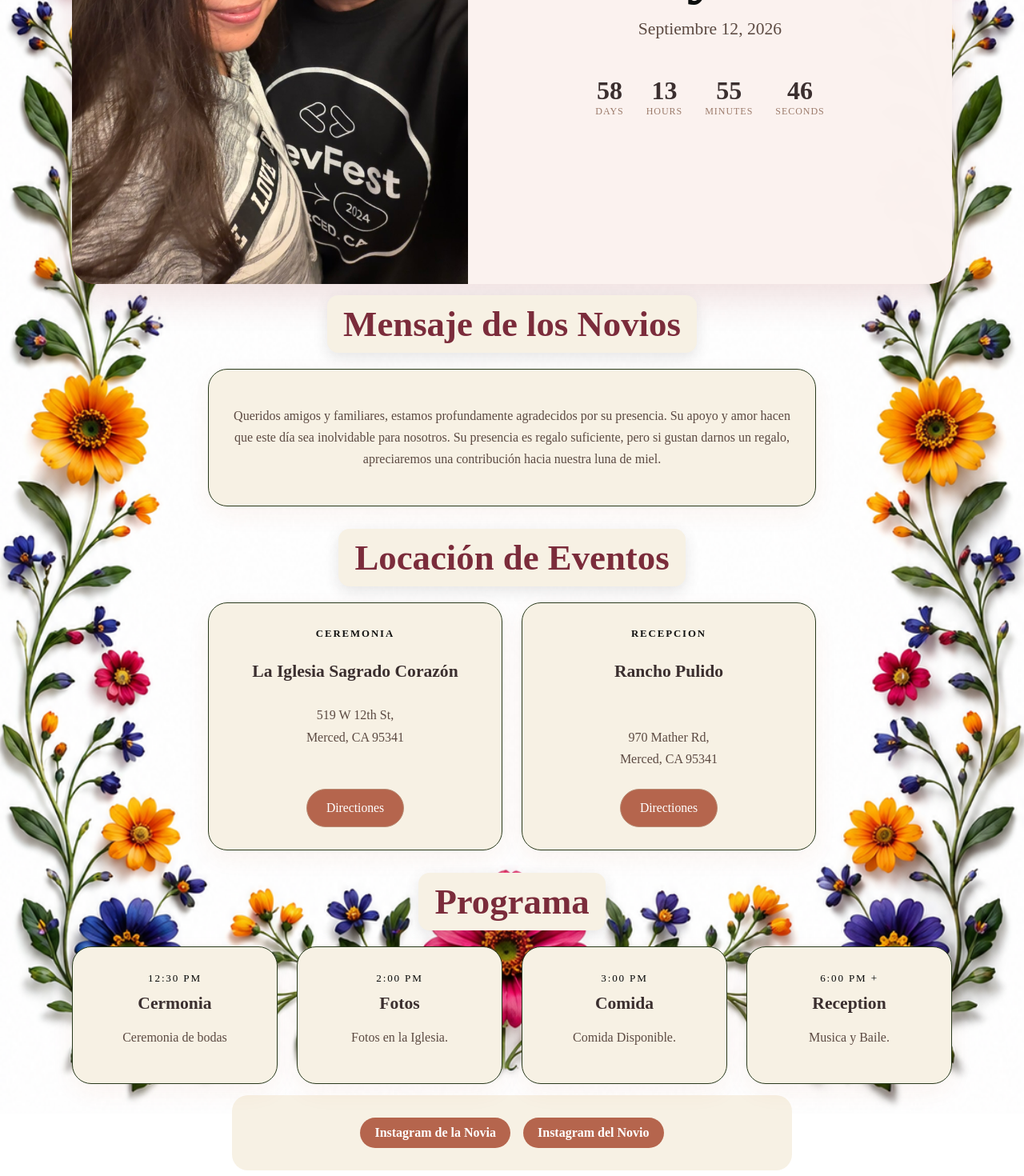
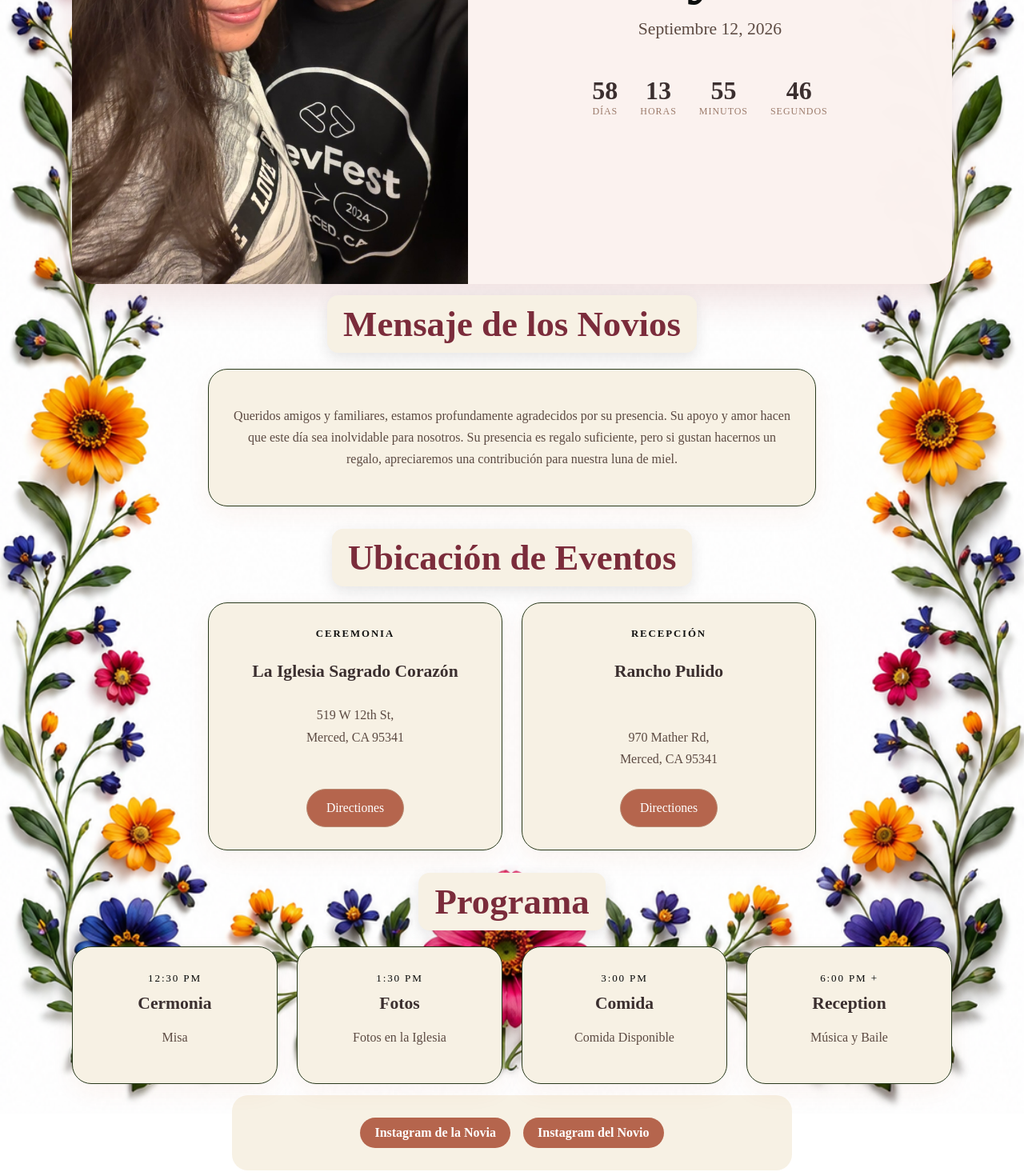
Before and after one commit to julio-reyes-tena/soniajovanweddingpage, a React (Vite) app: page / in a window 1280 px wide. Shown: the part 400-1870 px from the top of the page at 80% size. Built offline with nearby package versions, Linux system fonts and the light colour scheme.

Commit message:
final v1.o

```diff
--- a/src/components/Hero.jsx
+++ b/src/components/Hero.jsx
@@ -52,22 +52,22 @@ function Hero() {
           <div className="countdown">
             <div>
               <span>{timeLeft.days}</span>
-              <small>Days</small>
+              <small>Días</small>
             </div>
 
             <div>
               <span>{timeLeft.hours}</span>
-              <small>Hours</small>
+              <small>Horas</small>
             </div>
 
             <div>
               <span>{timeLeft.minutes}</span>
-              <small>Minutes</small>
+              <small>Minutos</small>
             </div>
 
             <div>
               <span>{timeLeft.seconds}</span>
-              <small>Seconds</small>
+              <small>Segundos</small>
             </div>
           </div>
 
--- a/src/components/Venue.jsx
+++ b/src/components/Venue.jsx
@@ -4,7 +4,7 @@ function Venue() {
   return (
     <section id="venue" className="section">
       <div className="container narrow">
-        <h2>Locación de Eventos</h2>
+        <h2>Ubicación de Eventos</h2>
 
         <div className="venue-list">
           {weddingInfo.venues.map((venue, index) => (
--- a/src/data/weddingInfo.js
+++ b/src/data/weddingInfo.js
@@ -11,7 +11,7 @@ export const weddingInfo = {
     mapUrl: "https://share.google/PFmSiT4BnisNXOHtL",
   },
   {
-    type: "Recepcion",
+    type: "Recepción",
     name: "Rancho Pulido",
      address: "\n970 Mather Rd, \nMerced, CA 95341",
     mapUrl: "https://share.google/njvGQuz4SCj3J4Q9o",
@@ -24,30 +24,30 @@ export const weddingInfo = {
     title: "Mensaje de los Novios",
     paragraphs: [
 
-      "Queridos amigos y familiares, estamos profundamente agradecidos por su presencia. Su apoyo y amor hacen que este día sea inolvidable para nosotros. Su presencia es regalo suficiente, pero si gustan darnos un regalo, apreciaremos una contribución hacia nuestra luna de miel.",
+    "Queridos amigos y familiares, estamos profundamente agradecidos por su presencia. Su apoyo y amor hacen que este día sea inolvidable para nosotros. Su presencia es regalo suficiente, pero si gustan hacernos un regalo, apreciaremos una contribución para nuestra luna de miel."
     ],
   },
   schedule: [
     {
       time: "12:30 PM",
       title: "Cermonia",
-      description: "Ceremonia de bodas",
+      description: "Misa",
     },
     {
-      time: "2:00 PM",
+      time: "1:30 PM",
       title: "Fotos ",
-      description: "Fotos en la Iglesia.",
+      description: "Fotos en la Iglesia",
     },
 
     {
       time: "3:00 PM",
       title: "Comida",
-      description: "Comida Disponible.",
+      description: "Comida Disponible",
     },
     {
       time: "6:00 PM +",
       title: "Reception",
-      description: "Musica y Baile.",
+      description: "Música y Baile",
     },
 
   ],
@@ -110,8 +110,8 @@ export const weddingInfo = {
       answer: "Cuando lleguen al rancho, ya estarán disponibles las bebidas y las botanas.   "
     },
      {
-      question: "Recalentado",
-      answer: "Tendremos recalentado, también conocido como torna boda, antes de que regresen a casa.  "
+      question: "Tornaboda",
+      answer: "Tendremos tornaboda (recalentado), el día siguiente septiemebre 13 a las 1 o 2 de la tarde.  "
     },
 
 
--- a/src/styles.css
+++ b/src/styles.css
@@ -770,7 +770,6 @@ p {
 
 /*mobile schedule boxes*/
 
-@media (max-width: 820px) {
   #schedule .card-grid {
     display: grid;
     grid-template-columns: 1fr !important;
@@ -780,7 +779,15 @@ p {
   #schedule .card {
     width: 100%;
   }
+
+#venue .venue-list {
+  display: grid;
+  grid-template-columns: 1fr !important;
+  gap: 16px;
 }
 
+#venue .venue-card {
+  width: 100%;
+}
 
 }
```
